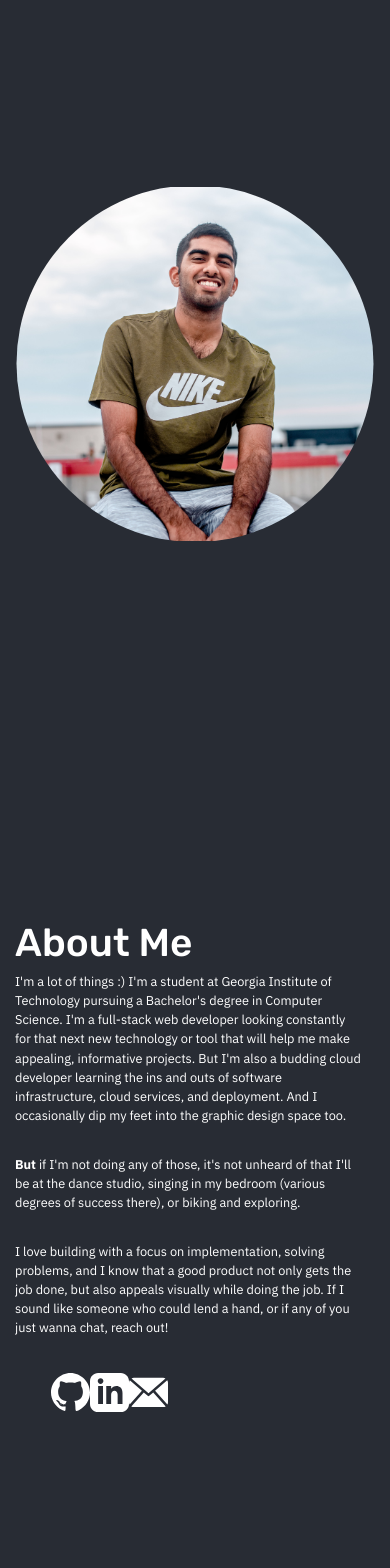
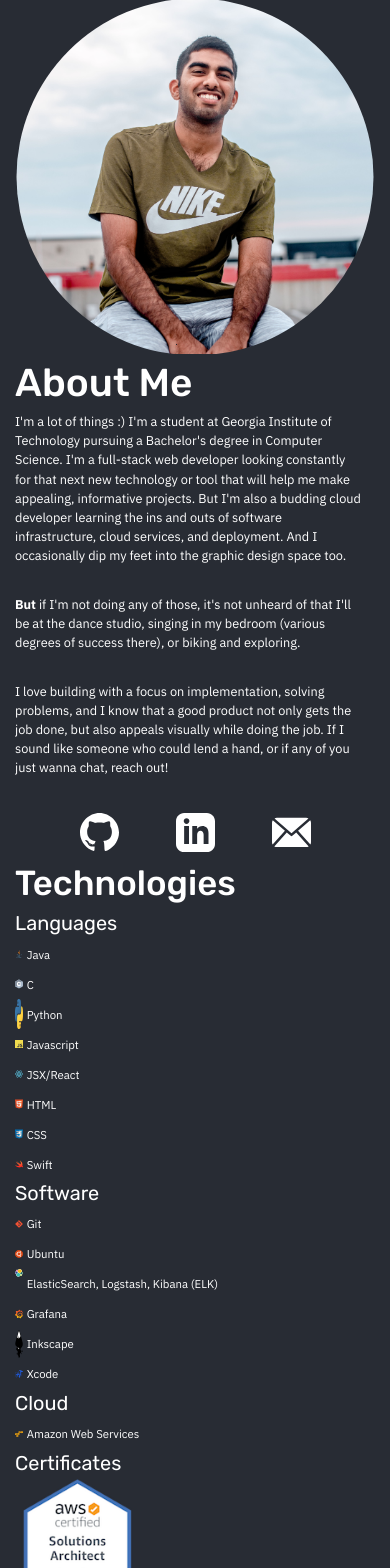
Before and after one commit to Varun-Kulkarni/Varun-Kulkarni.github.io, a React (Create React App) app in the folder vkulkarnipage/: page / in a window 390 px wide. Shown: the top 1568 px of the page. Built offline with nearby package versions, Linux system fonts and the light colour scheme.

Commit message:
fixed flex issue minor

```diff
--- a/vkulkarnipage/src/about/aboutSection.css
+++ b/vkulkarnipage/src/about/aboutSection.css
@@ -20,6 +20,9 @@
     font-size: .64em;
 }
 @media screen and (max-width: 576px) {
+    #about-container {
+        height: inherit;
+    }
     .portrait-img {
         -webkit-clip-path: circle(50% at center);
         clip-path: circle(50% at center);
--- a/vkulkarnipage/src/contact-bar/contactBar.css
+++ b/vkulkarnipage/src/contact-bar/contactBar.css
@@ -2,6 +2,7 @@
     height: 2.5em;
     width: 80%;
     display: flex;
+    justify-content: space-around;
 }
 .contact-icon {
     /* background: red; */
```
